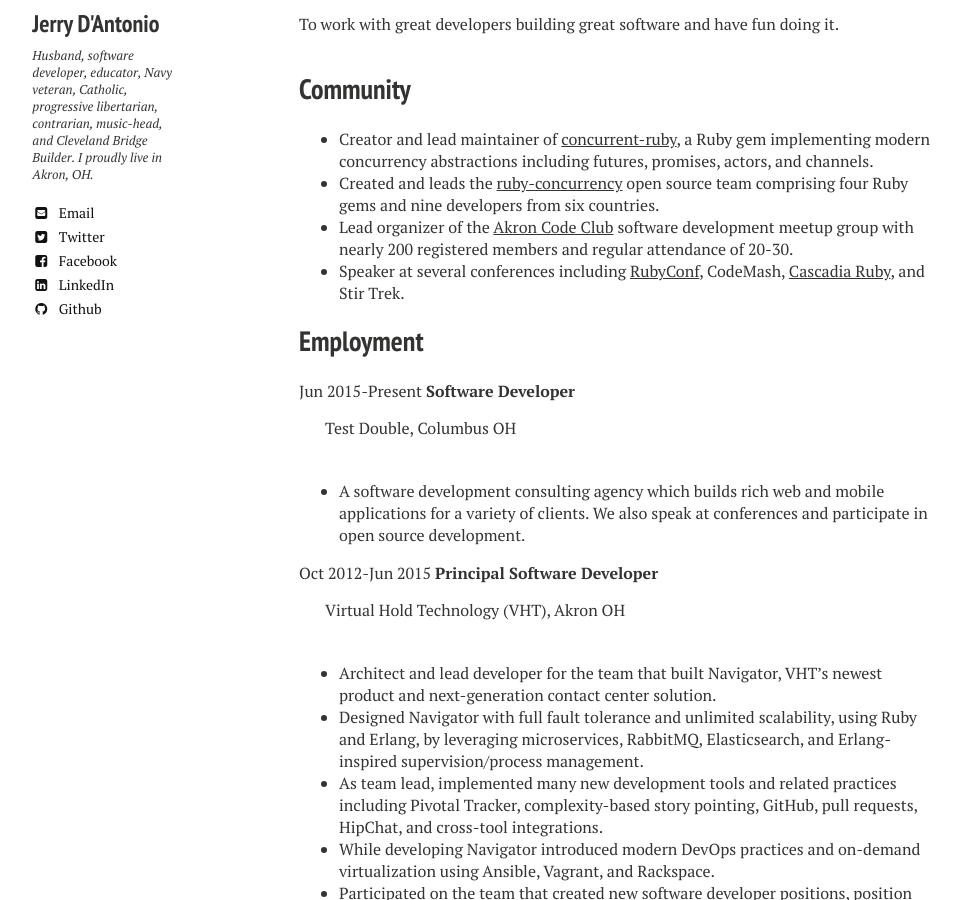
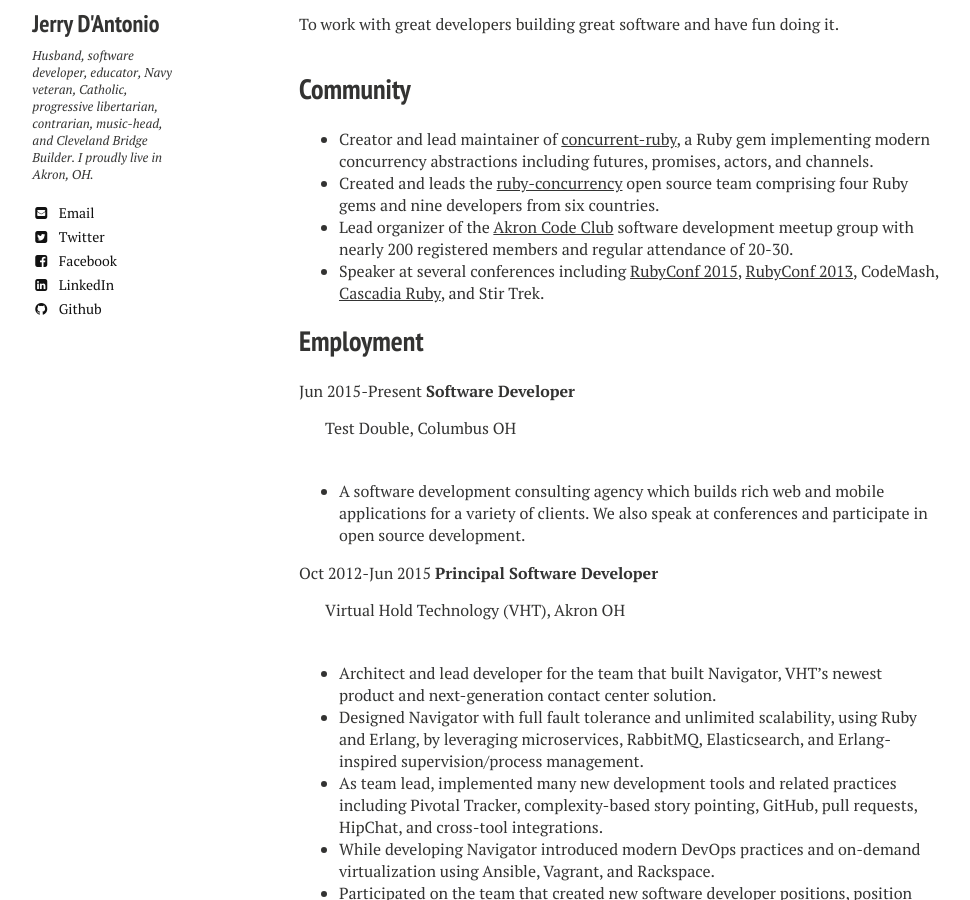
Before and after one commit to jdantonio/jdantonio.github.io, a Jekyll site: the page built from cv/index.md, in a window 1280 px wide and 900 px high, scrolled down 524 px. Shown: the whole window, without its empty margins (21-991 px from the left). Built offline with Jekyll 4.4.1, drawn with Linux system fonts in a browser that asks for light colours; nearby versions of some CDN libraries.

Commit message:
Updated for RubyConf 2015.

```diff
--- a/cv/index.md
+++ b/cv/index.md
@@ -25,7 +25,8 @@
 * Lead organizer of the [Akron Code Club](http://www.meetup.com/AkronCodeClub/) software
   development meetup group with nearly 200 registered members and regular attendance of 20-30.
 * Speaker at several conferences including
-  [RubyConf](http://www.confreaks.com/videos/2872-rubyconf2013-advanced-concurrent-programming-in-ruby),
+  [RubyConf 2015](http://confreaks.tv/videos/rubyconf2015-everything-you-know-about-the-gil-is-wrong),
+  [RubyConf 2013](http://www.confreaks.com/videos/2872-rubyconf2013-advanced-concurrent-programming-in-ruby),
   CodeMash,
   [Cascadia Ruby](http://www.confreaks.com/videos/2790-cascadiaruby2013-advanced-multithreading-in-ruby),
   and Stir Trek.
```
